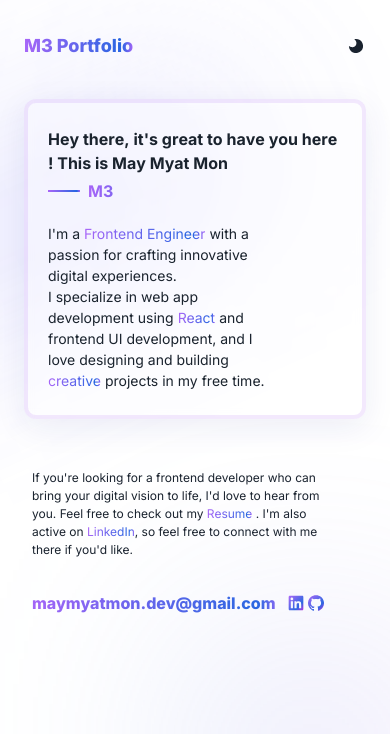
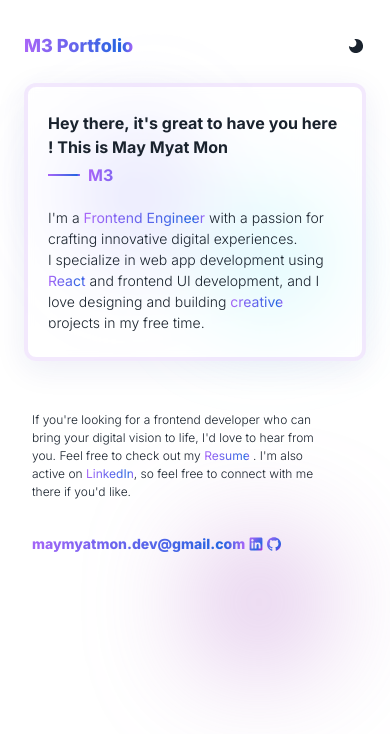
Before and after one commit to maymyatmonDev/maymyatmon-dev, a Next.js app: page / in a window 390 px wide. Shown: the top 734 px of the page. Built offline with nearby package versions, Linux system fonts and the light colour scheme.

Commit message:
animating gradient and font update

```diff
--- a/app/layout.js
+++ b/app/layout.js
@@ -13,9 +13,11 @@ export default function RootLayout({ children }) {
   return (
     <html lang="en">
       <body className={inter.className}>
+        <div className="absolute inset-0 gradient-03 animate-gradient-1" />
         <Navbar />
         {children}
-        {/* <div className="absolute w-[50%] gradient-02" /> */}
+        <div className="absolute gradient-02 animate-gradient-2" />
+        <div className="absolute gradient-04 animate-gradient-3" />
         <Footer />
       </body>
     </html>
--- a/app/page.js
+++ b/app/page.js
@@ -56,7 +56,7 @@ const Home = () => {
             delay: 3.2,
             ease: "easeIn",
           }}
-          className="xl:text-[20px] md:text-[16px] text-[14px] lg:pt-[30px] pt-[20px] tlg:leading-8 xl:leading-10 lg:w-[65%] w-[80%]"
+          className="xl:text-[20px] md:text-[16px] text-[14px] lg:pt-[30px] pt-[20px] tlg:leading-8 xl:leading-10 lg:w-[65%] md:w-[80%] w-[97%] font-[300]"
         >
           I'm a{" "}
           <motion.span
@@ -210,7 +210,7 @@ const Home = () => {
           ease: "easeIn",
           duration: 0.5,
         }}
-        className="md:text-[16px] text-[12px] lg:leading-6 xl:leading-8 lg:w-[60%] w-[90%] lg:px-4 px-2 md:mt-0 mt-[-50px]"
+        className="md:text-[16px] text-[12px] lg:leading-6 xl:leading-8 lg:w-[60%] w-[90%] lg:px-4 px-2 md:mt-0 mt-[-50px] font-[300]"
       >
         If you're looking for a frontend developer who can bring your digital
         vision to life, I'd love to hear from you. Feel free to check out my{" "}
--- a/components/Footer.jsx
+++ b/components/Footer.jsx
@@ -28,14 +28,24 @@ const Footer = () => {
         <TextGradient
           text="maymyatmon.dev@gmail.com"
           link="mailto:maymyatmon.dev@gmail.com"
-          textStyles="lg:pl-4 pl-2 lg:text-[20px] xs:text-sm pr-2"
+          textStyles="lg:pl-4 lg:text-[20px] text-[14px] md:px-2 pl-2"
         />
-        <img src="/linkedin.svg" className="w-[16px] h-[16px]" />
-        <img src="/github.svg" className="w-[16px] h-[16px]" />
+        <a href="https://www.linkedin.com/in/may-myat-mon/" target="_blank">
+          <img
+            src="/linkedin.svg"
+            className="sm:w-[16px] sm:h-[16px] w-[14px] h-[14px]"
+          />
+        </a>
+        <a href="https://github.com/maymyatmonDev" target="_blank">
+          <img
+            src="/github.svg"
+            className="sm:w-[16px] sm:h-[16px] w-[14px] h-[14px]"
+          />
+        </a>
         {/* <div className="w-full h-[2px] opacity-20	bg-gradient-to-r from-modern-purple from-8% via-modern-blue via-90% to-modern-purple to-2%"></div> */}
       </motion.div>
       {/* <div className="gradient-01" /> */}
-      <div className="absolute w-[40%] h-[20%] gradient-01 right-0 bottom-0 opacity-50" />
+      {/* <div className="absolute w-[40%] h-[20%] gradient-01 right-0 bottom-0 opacity-50" /> */}
     </div>
   );
 };
--- a/components/Navbar.jsx
+++ b/components/Navbar.jsx
@@ -23,9 +23,8 @@ const Navbar = () => {
         delay: 1,
         ease: "easeIn",
       }}
-      className={`${styles.xPaddings} py-8 relative`}
+      className={`${styles.xPaddings} sm:py-8 pt-8 pb-4 relative`}
     >
-      <div className="absolute w-[50%] inset-0 gradient-03 opacity-80	" />
       <div
         className={`${styles.innerWidth} flex justify-between gap-8 items-center`}
       >
--- a/styles/globals.css
+++ b/styles/globals.css
@@ -36,17 +36,19 @@
 
 .gradient-02 {
   position: absolute;
-  width: 100px;
+  width: 300px;
   height: 300px;
+  border-radius: 50%;
   top: 50%;
   right: 0;
 
-  background: #7aebfb;
-  filter: blur(120px);
+  background: #7aecfba7;
+  filter: blur(105px);
+  z-index: -1;
 }
 
 .glassmorphism {
-  background: rgba(255, 255, 255, 0.25);
+  background: rgba(255, 255, 255, 0.365);
   box-shadow: 0 8px 32px 0 rgb(31 38 135 / 8%);
   backdrop-filter: blur(4px);
   -webkit-backdrop-filter: blur(4px);
@@ -57,24 +59,45 @@
   position: absolute;
   width: 20vw;
   height: 50vh;
+  border-radius: 50%;
   left: 0%;
   top: 5%;
+  z-index: -1;
 
-  background: rgba(125, 122, 251, 0.5);
+  background: rgba(124, 122, 251, 0.497);
   filter: blur(105px);
   transform: rotate(-114.2deg);
 }
 
 .gradient-04 {
   position: absolute;
-  width: 304px;
-  height: 100vh;
-  left: 30%;
-  top: 10%;
+  width: 200px;
+  height: 200px;
+  right: 50%;
+  bottom: 10%;
+  border-radius: 300px;
+  z-index: -1;
 
-  background: rgba(45, 72, 152, 0.75);
-  filter: blur(200px);
-  transform: rotate(-53.13deg);
+  background: #ac62c6b5;
+  filter: blur(105px);
+}
+
+@media (max-width: 768px) {
+  .gradient-04 {
+    width: 100px;
+    height: 100px;
+    filter: blur(60px);
+  }
+  .gradient-02 {
+    width: 100px;
+    height: 100px;
+    filter: blur(50px);
+  }
+  .gradient-03 {
+    width: 100px;
+    height: 100px;
+    filter: blur(50px);
+  }
 }
 
 .gradient-05 {
@@ -106,3 +129,113 @@
   background: #65c4fa;
   filter: blur(150px);
 }
+
+.bg-blur {
+  filter: blur(90px);
+}
+
+.shape-1 {
+  width: 30vw;
+  height: 30vh;
+  background-color: #8d39a3;
+  border-radius: 50%;
+  position: absolute;
+  animation: moving1 10s infinite;
+}
+.shape-2 {
+  width: 30vw;
+  height: 30vh;
+  background-color: #65c4fa;
+  border-radius: 50%;
+  position: absolute;
+  animation: moving2 10s infinite;
+}
+.shape-3 {
+  width: 30vw;
+  height: 30vh;
+  background-color: #a509ff;
+  border-radius: 50%;
+  position: absolute;
+  animation: moving1 10s infinite;
+}
+
+@keyframes moving1 {
+  0% {
+    left: 0px;
+    top: 0px;
+  }
+  25% {
+    left: 0;
+    top: 10vh;
+  }
+  50% {
+    left: 100px;
+    top: 20vh;
+  }
+  75% {
+    left: 50px;
+    top: 10vh;
+  }
+  100% {
+    left: 0px;
+    top: 0px;
+  }
+}
+
+@keyframes moving2 {
+  0% {
+    right: 0px;
+    top: 0px;
+  }
+  25% {
+    right: 50px;
+    top: 100px;
+  }
+  50% {
+    right: 100px;
+    top: 30vh;
+  }
+  75% {
+    right: 0;
+    top: 10vh;
+  }
+  100% {
+    right: 0px;
+    top: 0px;
+  }
+}
+
+@keyframes moving3 {
+  0% {
+    right: 0px;
+    bottom: 0px;
+  }
+  25% {
+    right: 15vw;
+    bottom: 10vh;
+  }
+  50% {
+    right: 25vw;
+    bottom: 20vh;
+  }
+  75% {
+    right: 10vw;
+    bottom: 30vh;
+  }
+  100% {
+    right: 0px;
+    bottom: 0px;
+  }
+}
+
+.animate-gradient-1 {
+  animation: moving1 10s infinite;
+}
+
+.animate-gradient-2 {
+  animation: moving2 10s infinite;
+}
+
+.animate-gradient-3 {
+  animation: moving3 10s infinite;
+}
```
Also changed, not shown: 1 other file (tests, documents, lock files or other folders).
